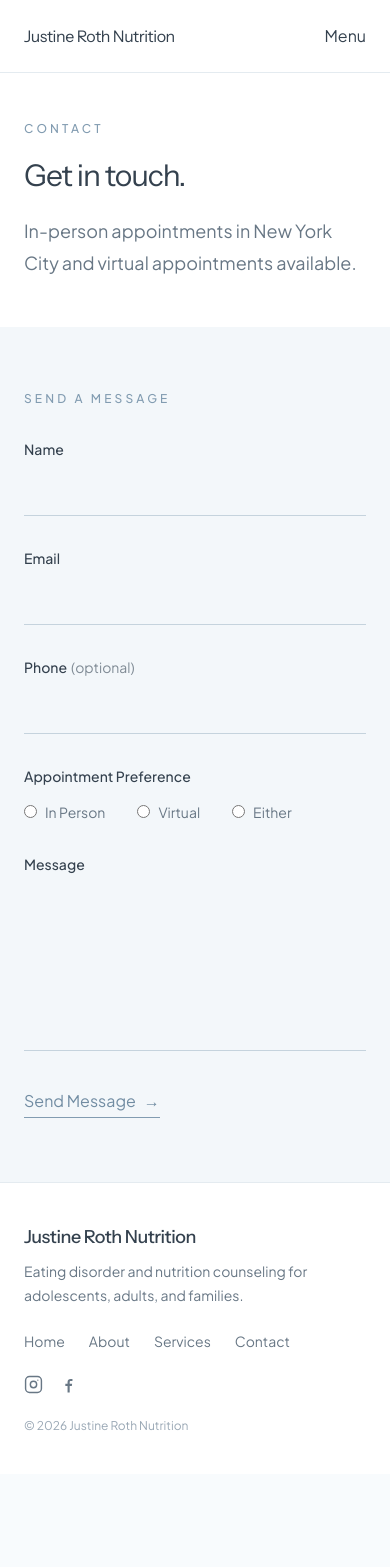
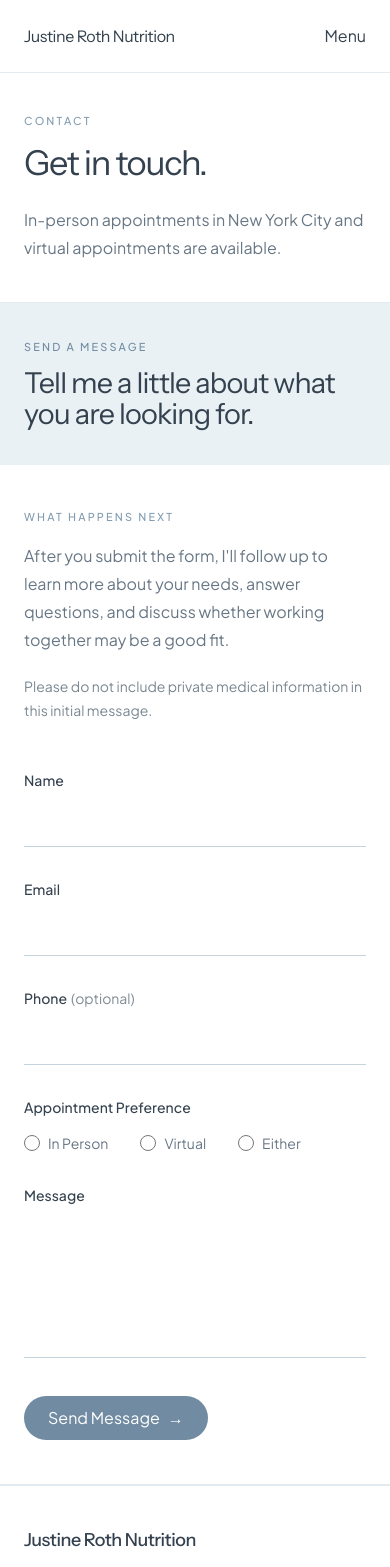
Before and after one commit to justinerothrd/justine-roth-nutrition, a Next.js app: page /contact in a window 390 px wide. Shown: the top 1567 px of the page. Before the commit the page ends 1474 px from the top, so only its background shows below. Built offline with nearby package versions, Linux system fonts and the light colour scheme.

Commit message:
Refactor ContactPage layout and form styling
Updated the ContactPage component to enhance mobile and desktop layouts, improved text styling, and modified the contact form fields for better user experience.

```diff
--- a/app/contact/page.tsx
+++ b/app/contact/page.tsx
@@ -1,35 +1,94 @@
 export default function ContactPage() {
   return (
     <main className="min-h-screen bg-white text-[#34414E]">
-      {/* Intro */}
-      <section className="px-6 py-12 md:py-16">
-        <div className="mx-auto max-w-5xl">
-          <div className="max-w-3xl">
+      {/* Mobile introduction */}
+      <section className="border-b border-[#E4EBF0] px-6 py-10 sm:hidden">
+        <div className="mx-auto max-w-md">
+          <p className="text-[0.68rem] font-medium uppercase tracking-[0.2em] text-[#829CB1]">
+            Contact
+          </p>
+
+          <h1 className="font-heading mt-4 text-[2.15rem] font-normal leading-[1.06] tracking-[-0.04em]">
+            Get in touch.
+          </h1>
+
+          <p className="mt-6 text-base leading-7 text-[#687785]">
+            In-person appointments in New York City and virtual appointments
+            are available.
+          </p>
+        </div>
+      </section>
+
+      {/* Tablet and desktop introduction */}
+      <section className="hidden border-b border-[#E4EBF0] px-8 py-14 sm:block lg:px-10 lg:py-16">
+        <div className="mx-auto max-w-7xl">
           <p className="text-xs font-medium uppercase tracking-[0.26em] text-[#829CB1]">
             Contact
           </p>
 
-            <h1 className="font-heading mt-5 text-3xl font-normal leading-tight tracking-[-0.035em] sm:text-4xl md:text-[3rem]">
+          <div className="mt-6 grid gap-12 lg:grid-cols-[1.15fr_auto_0.85fr] xl:gap-14">
+            <div>
+              <h1 className="font-heading text-[2.75rem] font-normal leading-[1.04] tracking-[-0.04em] md:text-[3.15rem] lg:text-[3.6rem]">
                 Get in touch.
               </h1>
+            </div>
 
-            <p className="mt-5 text-lg leading-8 text-[#687785]">
-              In-person appointments in New York City and virtual appointments
-              available.
+            <div
+              aria-hidden="true"
+              className="hidden h-full w-px bg-gradient-to-b from-transparent via-[#D7E4EC] to-transparent lg:block"
+            />
+
+            <div className="max-w-lg text-[1.05rem] leading-8 text-[#687785]">
+              <p>
+                In-person appointments in New York City and virtual
+                appointments are available.
               </p>
+
+              <p className="mt-4">
+                Complete the form below to ask a question or discuss scheduling
+                a consultation.
+              </p>
+            </div>
           </div>
         </div>
       </section>
 
-      {/* Contact Form */}
-      <section className="bg-[#F3F7FA] px-6 py-16 md:py-20">
-        <div className="mx-auto max-w-5xl">
-          <div className="max-w-3xl">
-            <p className="text-xs font-medium uppercase tracking-[0.26em] text-[#829CB1]">
+      {/* Contact form */}
+      <section className="border-b border-[#E4EBF0] bg-white">
+        {/* Blue heading band */}
+        <div className="bg-[#EAF1F5] px-6 py-9 sm:px-8 sm:py-11 lg:px-10 lg:py-12">
+          <div className="mx-auto max-w-6xl">
+            <p className="text-[0.68rem] font-medium uppercase tracking-[0.2em] text-[#718CA2] sm:text-xs sm:tracking-[0.26em]">
               Send a Message
             </p>
 
-            <form className="mt-8 space-y-8">
+            <h2 className="font-heading mt-3 max-w-2xl text-[1.8rem] font-normal leading-[1.08] tracking-[-0.03em] sm:text-3xl">
+              Tell me a little about what you are looking for.
+            </h2>
+          </div>
+        </div>
+
+        {/* Form area */}
+        <div className="px-6 py-11 sm:px-8 sm:py-14 lg:px-10 lg:py-20">
+          <div className="mx-auto grid max-w-6xl gap-12 lg:grid-cols-[0.7fr_1.3fr] lg:gap-20">
+            <aside className="max-w-sm">
+              <p className="text-[0.68rem] font-medium uppercase tracking-[0.2em] text-[#829CB1] sm:text-xs sm:tracking-[0.26em]">
+                What Happens Next
+              </p>
+
+              <p className="mt-4 text-base leading-7 text-[#687785]">
+                After you submit the form, I&apos;ll follow up to learn more
+                about your needs, answer questions, and discuss whether working
+                together may be a good fit.
+              </p>
+
+              <p className="mt-5 text-sm leading-6 text-[#7A8791]">
+                Please do not include private medical information in this
+                initial message.
+              </p>
+            </aside>
+
+            <form className="space-y-8">
               <div>
                 <label
                   htmlFor="name"
@@ -44,7 +103,7 @@ export default function ContactPage() {
                   type="text"
                   autoComplete="name"
                   required
-                  className="w-full border-0 border-b border-[#C5D3DD] bg-transparent px-0 py-3 text-[#34414E] outline-none transition focus:border-[#829CB1]"
+                  className="w-full border-0 border-b border-[#C5D3DD] bg-transparent px-0 py-3 text-base text-[#34414E] outline-none transition-colors focus:border-[#718CA2]"
                 />
               </div>
 
@@ -62,7 +121,7 @@ export default function ContactPage() {
                   type="email"
                   autoComplete="email"
                   required
-                  className="w-full border-0 border-b border-[#C5D3DD] bg-transparent px-0 py-3 text-[#34414E] outline-none transition focus:border-[#829CB1]"
+                  className="w-full border-0 border-b border-[#C5D3DD] bg-transparent px-0 py-3 text-base text-[#34414E] outline-none transition-colors focus:border-[#718CA2]"
                 />
               </div>
 
@@ -82,7 +141,7 @@ export default function ContactPage() {
                   name="phone"
                   type="tel"
                   autoComplete="tel"
-                  className="w-full border-0 border-b border-[#C5D3DD] bg-transparent px-0 py-3 text-[#34414E] outline-none transition focus:border-[#829CB1]"
+                  className="w-full border-0 border-b border-[#C5D3DD] bg-transparent px-0 py-3 text-base text-[#34414E] outline-none transition-colors focus:border-[#718CA2]"
                 />
               </div>
 
@@ -91,33 +150,33 @@ export default function ContactPage() {
                   Appointment Preference
                 </legend>
 
-                <div className="flex flex-wrap gap-x-8 gap-y-3 text-sm text-[#687785]">
-                  <label className="flex items-center gap-2">
+                <div className="flex flex-wrap gap-x-8 gap-y-4 text-sm text-[#687785]">
+                  <label className="flex cursor-pointer items-center gap-2">
                     <input
                       type="radio"
                       name="appointmentPreference"
                       value="in-person"
-                      className="accent-[#829CB1]"
+                      className="h-4 w-4 accent-[#718CA2]"
                     />
                     In Person
                   </label>
 
-                  <label className="flex items-center gap-2">
+                  <label className="flex cursor-pointer items-center gap-2">
                     <input
                       type="radio"
                       name="appointmentPreference"
                       value="virtual"
-                      className="accent-[#829CB1]"
+                      className="h-4 w-4 accent-[#718CA2]"
                     />
                     Virtual
                   </label>
 
-                  <label className="flex items-center gap-2">
+                  <label className="flex cursor-pointer items-center gap-2">
                     <input
                       type="radio"
                       name="appointmentPreference"
                       value="either"
-                      className="accent-[#829CB1]"
+                      className="h-4 w-4 accent-[#718CA2]"
                     />
                     Either
                   </label>
@@ -135,18 +194,20 @@ export default function ContactPage() {
                 <textarea
                   id="message"
                   name="message"
-                  rows={6}
+                  rows={5}
                   required
-                  className="w-full resize-none border-0 border-b border-[#C5D3DD] bg-transparent px-0 py-3 text-[#34414E] outline-none transition focus:border-[#829CB1]"
+                  className="w-full resize-none border-0 border-b border-[#C5D3DD] bg-transparent px-0 py-3 text-base leading-7 text-[#34414E] outline-none transition-colors focus:border-[#718CA2]"
                 />
               </div>
 
               <button
                 type="submit"
-                className="inline-flex items-center gap-2 border-b border-[#829CB1] pb-1 text-sm font-medium text-[#718CA2] transition-colors hover:text-[#526D83]"
+                className="inline-flex min-h-11 items-center justify-center rounded-full bg-[#718CA2] px-6 text-sm font-medium text-white transition-colors hover:bg-[#607D93]"
               >
                 Send Message
-                <span aria-hidden="true">→</span>
+                <span aria-hidden="true" className="ml-2">
+                  →
+                </span>
               </button>
             </form>
           </div>
```
Lines whose indentation alone changed are shown as unchanged.
